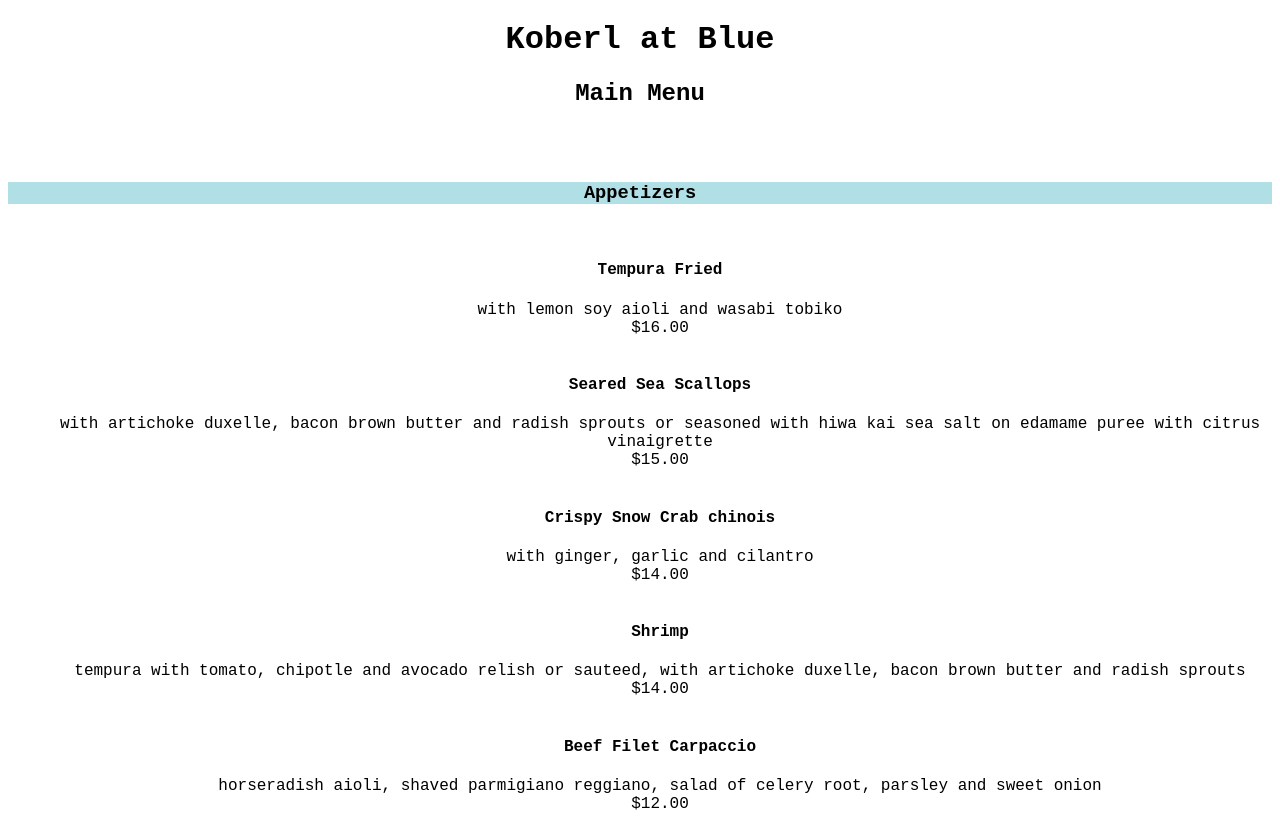
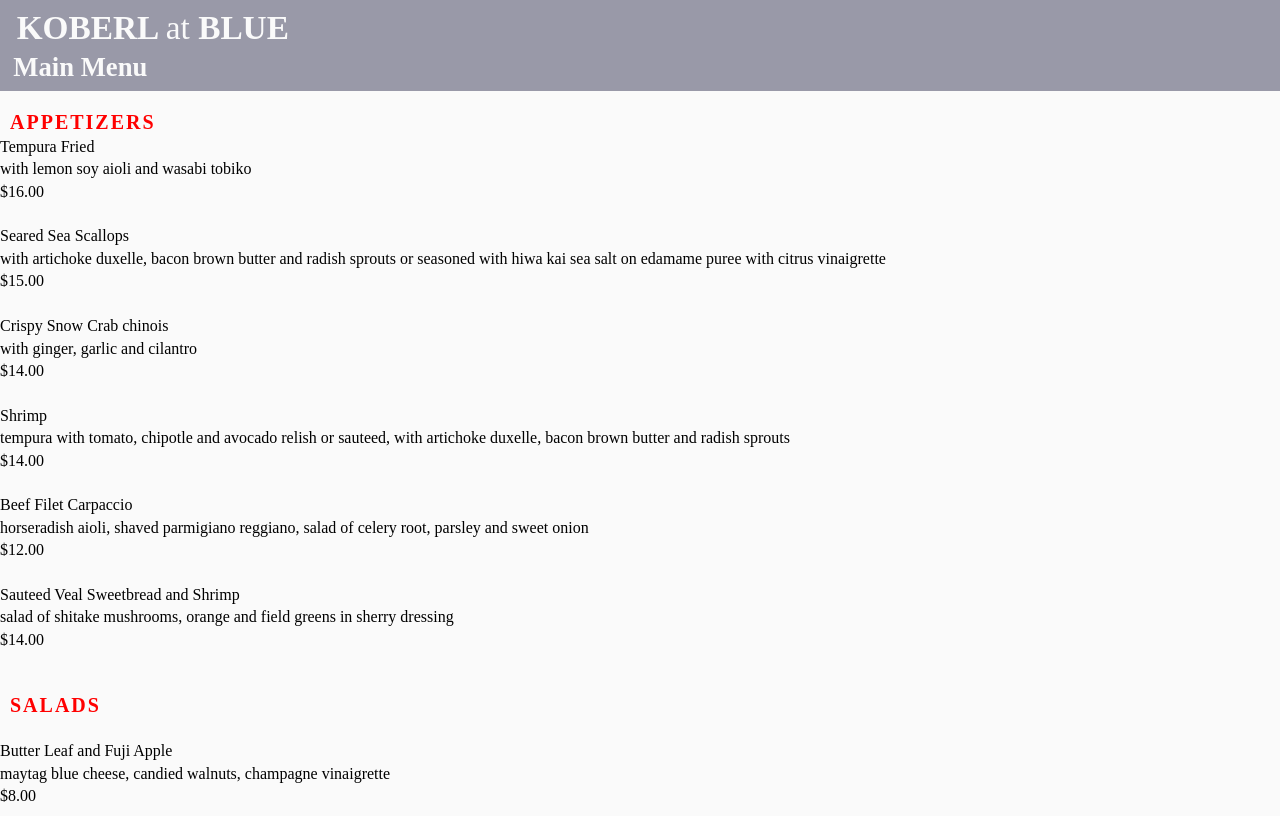
Before and after one commit to schmidbe/schmidbe.github.io, a plain HTML site: page grc338/restaurantmenucss/index.html in a window 1280 px wide. Shown: the top 816 px of the page. Drawn offline with Linux system fonts and the light colour scheme.

Commit message:
After class update

```diff
--- a/grc338/restaurantmenucss/index.html
+++ b/grc338/restaurantmenucss/index.html
@@ -1,16 +1,18 @@
 <!DOCTYPE html>
 <html>
     <head>
-        <title>Restaurant Menu</title>
+        <title>Koberl at Blue</title>
+        <meta name="viewport" content="width=device-width, initial-scale=1.0">
+        <link rel="stylesheet" type="text/css" href="style.css">
     </head>
     <body>
-        <h1 style="text-align : center; font-family : 'Courier New', Courier, monospace">Koberl at Blue</h1>
-        <h2 style="text-align:center; font-family : 'Courier New', Courier, monospace">Main Menu</h2><br><br>
-        <h3 style="text-align:center; font-family : 'Courier New', Courier, monospace; background-color:powderblue;">Appetizers</h3><br>
+        <h1 class="titleBar">Koberl <span>at</span> Blue</h1>
+        <h2 class="titleBar">Main Menu</h2>
+        <h3>Appetizers</h3>
 
 
         <!-- List for appetizers -->
-        <ul style="text-align : center; font-family : 'Courier New', Courier, monospace; list-style: none;">
+        <ul>
             <li><h4>Tempura Fried</h4>
                 with lemon soy aioli and wasabi tobiko<br>
                 $16.00</li><br>
@@ -36,11 +38,11 @@
                 $14.00</li><br>
         </ul>
 
-        <h3 style="text-align:center; font-family : 'Courier New', Courier, monospace; background-color:powderblue;">Salads</h3><br>
+        <h3>Salads</h3><br>
 
 
        <!-- List for salads -->
-       <ul style="text-align : center; font-family : 'Courier New', Courier, monospace; list-style: none;">
+       <ul>
             <li><h4>Butter Leaf and Fuji Apple</h4>
                 maytag blue cheese, candied walnuts, champagne vinaigrette<br>
              $8.00</li><br>
@@ -54,10 +56,10 @@
                 $9.00</li><br>
         </ul>
 
-        <h3 style="text-align:center; font-family : 'Courier New', Courier, monospace; background-color:powderblue;">Entrees</h3><br>
+        <h3>Entrees</h3><br>
 
         <!-- List for entrees -->
-        <ul style="text-align : center; font-family : 'Courier New', Courier, monospace; list-style: none;">
+        <ul>
             <li><h4>Pan Roasted Chicken Breast</h4>
                 artichoke risotto cake, grilled asparagus, mushroom marsala cream sauce and almond gremolata<br>
                 $22.00</li><br>
@@ -84,10 +86,10 @@
         </ul>
 
 
-        <h3 style="text-align:center; font-family : 'Courier New', Courier, monospace; background-color:powderblue;">Desert</h3><br>
+        <h3>Desert</h3><br>
 
         <!-- List for desert -->
-        <ul style="text-align : center; font-family : 'Courier New', Courier, monospace; list-style: none;">
+        <ul>
             <li><h4>Dark Chocolate Mousse</h4>
                 with whipped cream and almond wafer<br>
                 $10.00</li><br>
--- a/grc338/restaurantmenucss/style.css
+++ b/grc338/restaurantmenucss/style.css
@@ -0,0 +1,76 @@
+/*CSS document*/
+
+html, body, div, applet, object, iframe, h1, h2, h3, h4, h5, h6, p, blockquote, pre, a, abbr, acronym, address, big, cite, code, del, dfn, em, img, ins, kbd, q, s, samp, small, strike, strong, sub, sup, tt, var, b, u, i, center, dl, dt, dd, ol, ul, li, fieldset, form, label, legend, table, caption, tbody, tfoot, thead, tr, th, td, article, aside, canvas, details, embed, figure, figcaption, footer, header, hgroup, menu, nav, output, ruby, section, summary, time, mark, audio, video {margin: 0; padding: 0; border: 0; font-size: 100%; font: inherit;}
+
+img {
+	width: 100%;
+	display: block;
+}
+
+body {
+	background-color: rgb(250, 250, 250); /* Not totally white. */
+	color: _______;  /* Not totally black. */
+	line-height: 140%; 	/* A little extra leading. */
+	font-family: serif;
+}
+
+.titleBar {
+    background-color: rgb(153, 153, 168);
+}
+
+h1 {
+	color: rgb(250, 250, 250); /* Same as body background. */
+	font-size: 25pt;
+	padding: 0.5em 0.5em 0.1em; /* You want three values. */
+	font-weight: bold;
+	text-transform: uppercase;
+}
+
+/* You’ll need to add a span element to your HTML. */
+h1 span {
+	font-family: serif;
+	font-style: _______;
+	font-weight: normal;
+	text-transform: lowercase;
+}
+
+h2 {
+	background-color: rgb(153, 153, 168);
+	color: rgb(250, 250, 250);
+	font-size: 20pt;
+	padding: 0.5em 0.5em;
+	font-family: _______;
+	font-weight: bold;
+}
+
+h3 {
+	margin: 0.5em 0.5em 0.1em; /*Three values again. You got the idea.*/
+	padding-top: 0.5em;
+	font-size: 15pt;
+	color: rgb(255, 0, 0);
+	font-weight: bold;
+	text-transform: uppercase;
+	letter-spacing: 0.1em; /*Just an extra tracking for bold uppercase letters. Try 0.1em */
+	border-top: ____ ____ ____;
+}
+
+h4 {
+	font-weight: _______;
+}
+
+p.description {
+	font-style: italic;
+}
+
+p.price {
+	color: rgb(255, 0, 0);
+}
+
+ul {
+	margin: ____ ____ ____;
+}
+
+li {
+	margin: ____ ____;
+	list-style-type: ____;
+}
```
